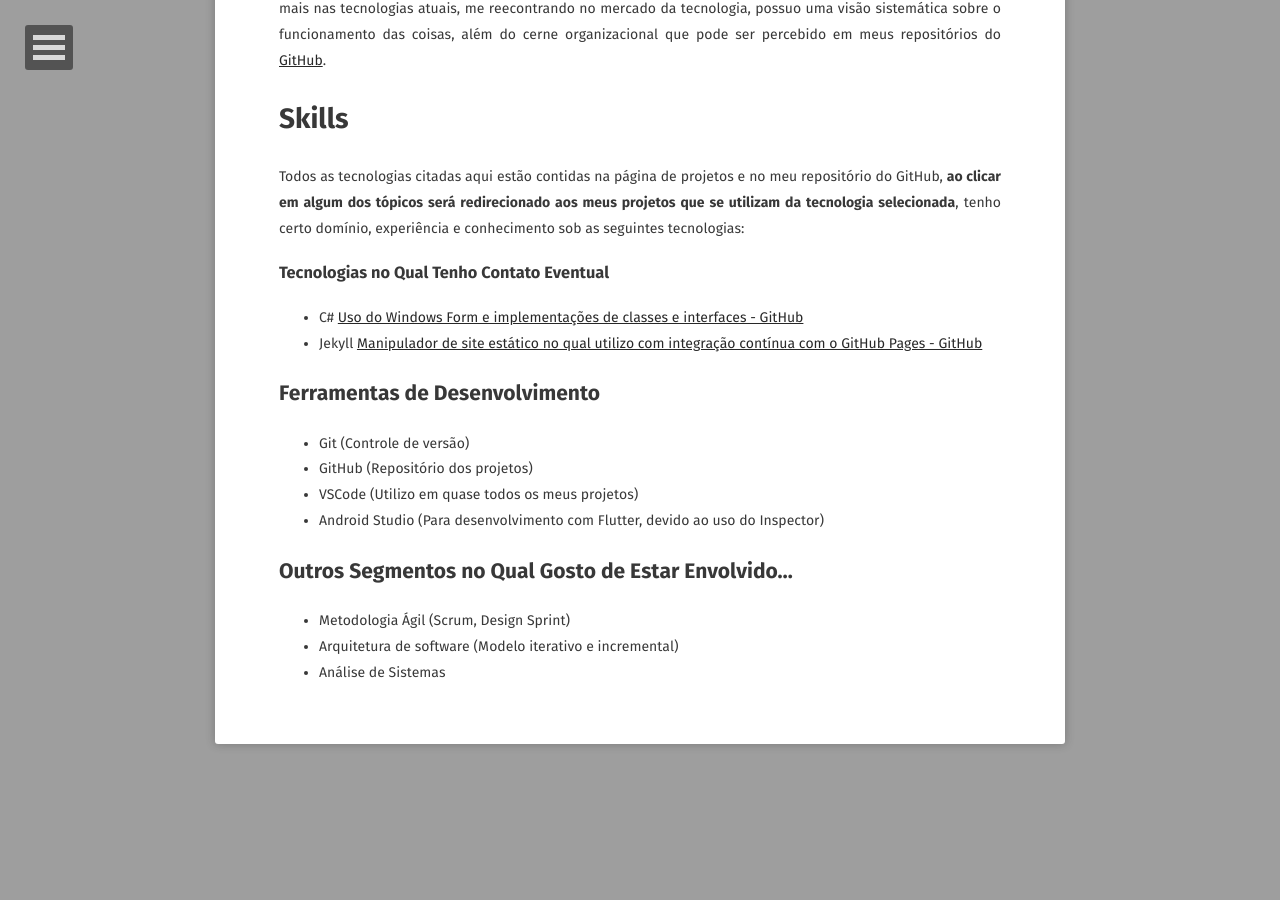
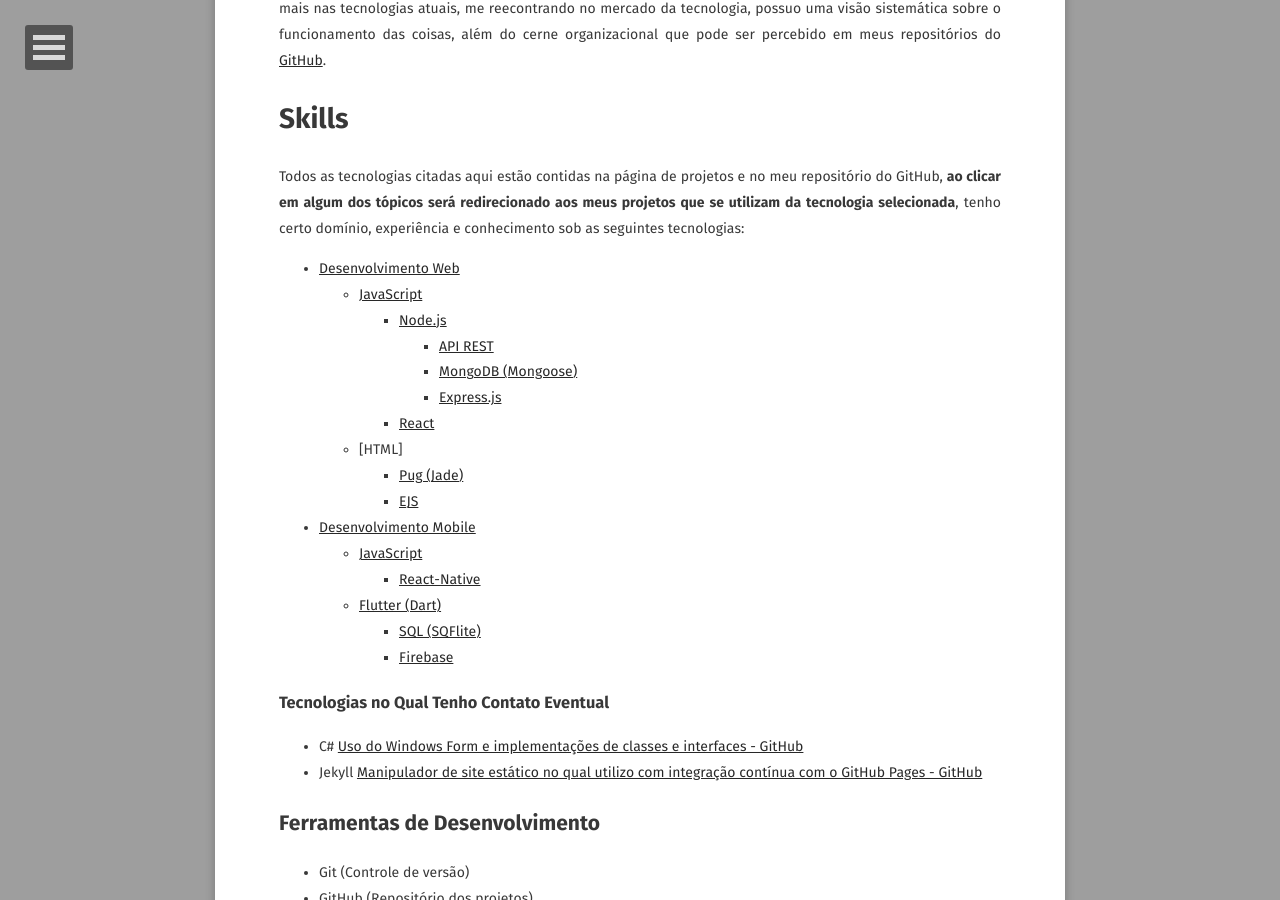
Before and after one commit to jsdaniell/jsdaniell.github.io, a Jekyll site: the page built from about/index.md, in a window 1280 px wide and 900 px high, scrolled down 442 px. Built offline with Jekyll 4.4.1, drawn with Linux system fonts in a browser that asks for light colours; some web fonts are replaced; before the commit the page ends 1186 px from its top, so only the background shows below that.

Commit message:
Page 'Sobre Mim' updated

```diff
--- a/about/index.md
+++ b/about/index.md
@@ -14,7 +14,23 @@ Sempre fui apaixonado por tecnologia, ainda sim, iniciei minha carreira no merca
 
 Todos as tecnologias citadas aqui estão contidas na página de projetos e no meu repositório do GitHub, **ao clicar em algum dos tópicos será redirecionado aos meus projetos que se utilizam da tecnologia selecionada**, tenho certo domínio, experiência e conhecimento sob as seguintes tecnologias:
 
+- [Desenvolvimento Web](https://jsdaniell.github.io/tags/#web)
+  - [JavaScript](https://jsdaniell.github.io/tags/#javascript)
+    - [Node.js](https://jsdaniell.github.io/tags/#nodejs)
+      - [API REST](https://jsdaniell.github.io/tags/#api-rest)
+      - [MongoDB (Mongoose)](https://jsdaniell.github.io/tags/#mongodb)
+      - [Express.js](https://jsdaniell.github.io/tags/#expressjs)
+    - [React](https://jsdaniell.github.io/tags/#react)
+  - [HTML]
+    - [Pug (Jade)](https://jsdaniell.github.io/tags/#pug)
+    - [EJS](https://jsdaniell.github.io/tags/#ejs)
 
+- [Desenvolvimento Mobile](https://jsdaniell.github.io/tags/#mobile)
+  - [JavaScript](https://jsdaniell.github.io/tags/#javascript)
+    - [React-Native](https://jsdaniell.github.io/tags/#react-native)
+  - [Flutter (Dart)](https://jsdaniell.github.io/tags/#flutter)
+    - [SQL (SQFlite)](https://jsdaniell.github.io/tags/#sql)
+    - [Firebase](https://jsdaniell.github.io/tags/#firebase)
 
 
 ### Tecnologias no Qual Tenho Contato Eventual
```
Also changed, not shown: _posts/2019-06-10-nodeshop-project.md (+2 -2 lines).
